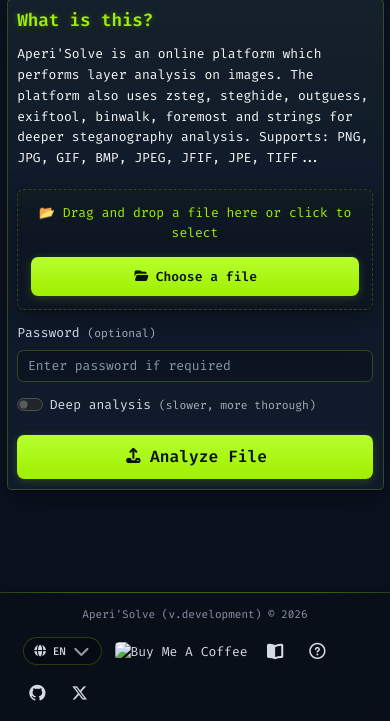
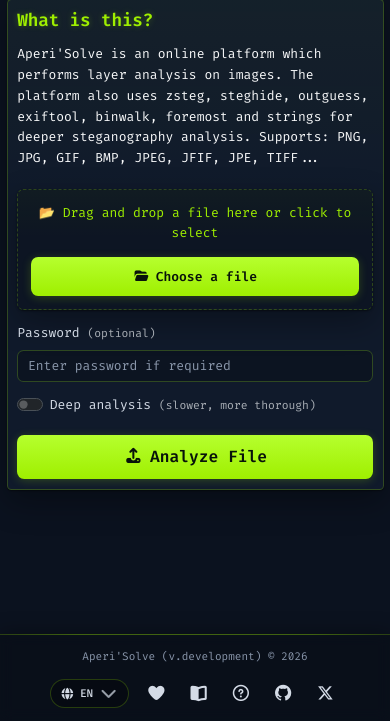
Before and after one commit to Zeecka/AperiSolve, a Flask app: page / in a window 390 px wide. Shown: the part 123-844 px from the top of the page. Run offline with Flask 3, Linux system fonts and the light colour scheme; some libraries are stand-ins or nearby versions.

Commit message:
chore: switch donations to GitHub Sponsors and add FUNDING.yml
Replace the Buy Me A Coffee button and links in the footer and README with a
GitHub Sponsors link (github.com/sponsors/Zeecka), and add .github/FUNDING.yml
(github: Zeecka, buy_me_a_coffee: zeecka) so the repo shows the native
Sponsor button. Drop the now-dead footer-icon-img CSS.

Co-Authored-By: Claude Opus 4.8 (1M context) <noreply@anthropic.com>

```diff
--- a/aperisolve/static/css/aperisolve.css
+++ b/aperisolve/static/css/aperisolve.css
@@ -852,9 +852,8 @@ footer::before {
     justify-content: center;
 }
 
-/* Only the icon-only links (Wiki, Cheatsheet, GitHub, X) get a square hover
-   pill. The Buy-Me-A-Coffee link holds a wide banner image, so it must keep
-   its intrinsic width — matching on :has(i) excludes it. */
+/* The footer links are all icon-only (Sponsor, Wiki, Cheatsheet, GitHub, X)
+   and share a square hover pill. */
 .link-container > .footer-link:has(i) {
     width: 2.25rem;
     height: 2.25rem;
@@ -869,18 +868,6 @@ footer::before {
 .link-container > .footer-link:has(i):hover {
     background-color: var(--green-tint);
     text-shadow: none;
-}
-
-.footer-icon-img {
-    height: 1.5rem;
-    width: auto;
-    display: block;
-    border-radius: 0.35rem;
-    transition: transform 0.2s ease;
-}
-
-.link-container > .footer-link:has(img):hover .footer-icon-img {
-    transform: translateY(-0.0625rem);
 }
 
 /* ======== Utility ======== */
@@ -1029,10 +1016,6 @@ footer::before {
         margin-bottom: var(--spacing-sm);
     }
 
-    .footer-icon-img {
-        height: 1.5rem;
-    }
-
     #cheatsheet > div {
         padding: var(--spacing-sm);
         margin-bottom: var(--spacing-xl);
@@ -1128,10 +1111,6 @@ footer::before {
         font-size: 1.25rem;
     }
 
-    .footer-icon-img {
-        height: 1.375rem;
-    }
-
     #image-modal-container img {
         width: 95%;
     }
@@ -1186,10 +1165,6 @@ footer::before {
 
     .footer-link i {
         font-size: 1.1rem;
-    }
-
-    .footer-icon-img {
-        height: 1.25rem;
     }
 }
 
--- a/aperisolve/templates/footer.html
+++ b/aperisolve/templates/footer.html
@@ -33,8 +33,8 @@
           </ul>
         </details>
         {% endif %}
-        <a href="https://buymeacoffee.com/aperisolve" title="Buy Me A Coffee" class="footer-link">
-          <img src="https://cdn.buymeacoffee.com/buttons/v2/default-yellow.png" alt="Buy Me A Coffee" class="footer-icon-img" />
+        <a href="https://github.com/sponsors/Zeecka" target="_blank" rel="noopener" title="{{ _('Sponsor') }}" class="footer-link">
+          <i class="fa-solid fa-heart fa-lg"></i>
         </a>
         <a href="{{ lang_prefix }}/wiki/" title="{{ _('Wiki') }}" class="footer-link">
           <i class="fa-solid fa-book-open fa-lg"></i>
```
Also changed, not shown: .github/FUNDING.yml (added), README.md.
